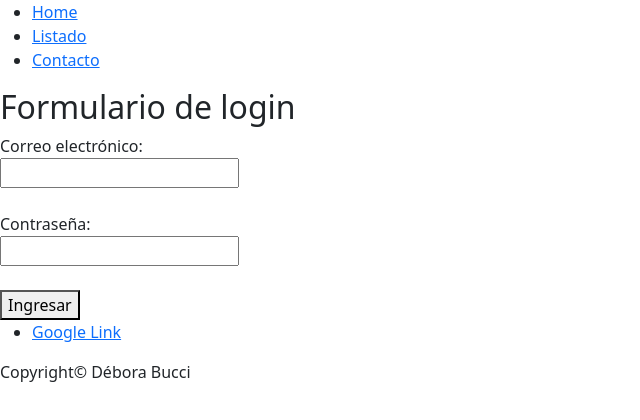
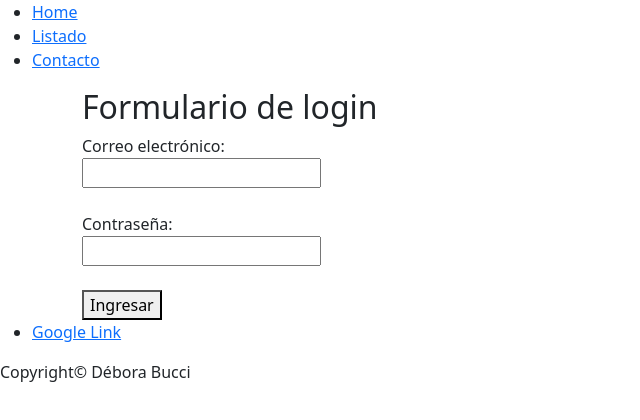
Before and after one commit to DeboraBucci/alkemy-react-course, a React (Create React App) app: page / in a window 1280 px wide. Shown: the top 420 px of the page, without its empty margins (0-640 px from the left). Built offline with nearby package versions, Linux system fonts and the light colour scheme.

Commit message:
add wrapping div to the <Routes> component with some Bootstrap classes

```diff
--- a/src/App.js
+++ b/src/App.js
@@ -13,10 +13,12 @@ function App() {
     <React.Fragment>
       <Header />
 
-      <Routes>
-        <Route exact path="/" element={<Login />} />
-        <Route path="/listado" element={<Listado />} />
-      </Routes>
+      <div className="container mt-3">
+        <Routes>
+          <Route exact path="/" element={<Login />} />
+          <Route path="/listado" element={<Listado />} />
+        </Routes>
+      </div>
 
       <Footer />
     </React.Fragment>
```
